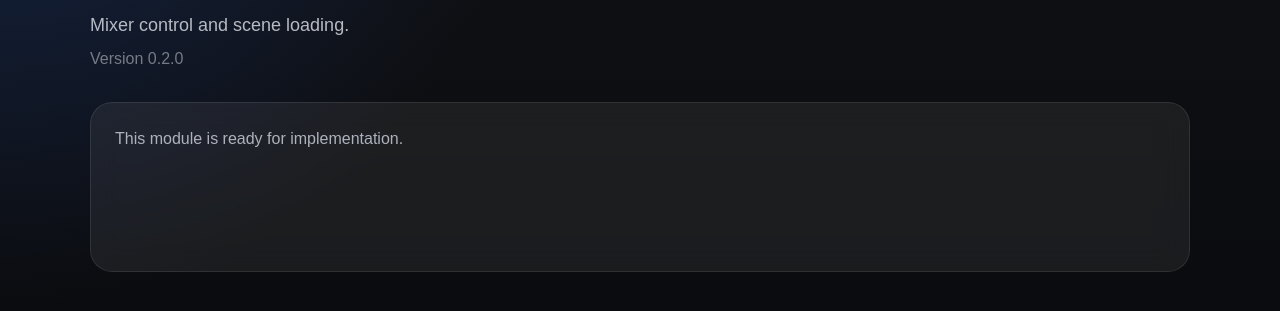
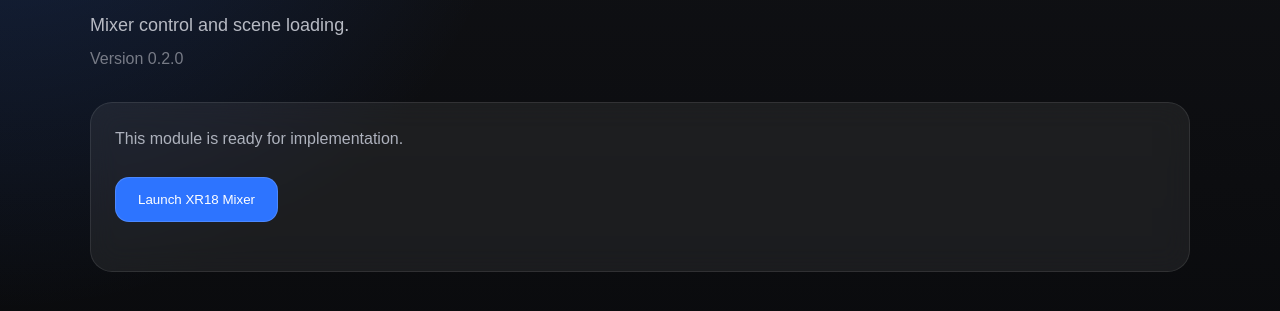
Before and after one commit to NativeSignals/native-signals-server, a FastAPI app: page /xr18 in a window 1280 px wide. Shown: the part 218-529 px from the top of the page. Run offline with FastAPI, Linux system fonts and the light colour scheme.

Commit message:
NSS v0.2.0 - System Status, XR18 launcher, noVNC and Prompter integration

```diff
--- a/app/routes/modules.py
+++ b/app/routes/modules.py
@@ -2,26 +2,34 @@ from fastapi import APIRouter, Request
 from fastapi.templating import Jinja2Templates
 from app.services.system_service import get_system_status
 from app.services.device_service import get_dashboard_devices
+from fastapi.responses import RedirectResponse
+
 
 router = APIRouter()
 templates = Jinja2Templates(directory="app/templates")
 
 
-def module_page(request: Request, title: str, subtitle: str):
+def module_page(request: Request, title: str, subtitle: str, launch_target=None):
     return templates.TemplateResponse(
         request=request,
         name="module.html",
         context={
             "title": title,
             "subtitle": subtitle,
-            "version": "0.2.0"
+            "version": "0.2.0",
+            "launch_target": launch_target
         }
     )
 
 
 @router.get("/xr18")
 async def xr18(request: Request):
-    return module_page(request, "XR18 Mixer", "Mixer control and scene loading.")
+    return module_page(
+        request,
+        "XR18 Mixer",
+        "Mixer control and scene loading.",
+        "xr18"
+    )
 
 
 @router.get("/boss/head-1")
@@ -35,8 +43,10 @@ async def boss_head_2(request: Request):
 
 
 @router.get("/prompter")
-async def prompter(request: Request):
-    return module_page(request, "Prompter", "Lyrics editor and stage prompter placeholder.")
+async def prompter():
+    return RedirectResponse(
+        url="http://192.168.0.104:5000"
+    )
 
 
 @router.get("/recording")
@@ -63,13 +73,6 @@ async def shutdown(request: Request):
 
 @router.get("/desktop")
 async def desktop(request: Request):
-    return templates.TemplateResponse(
-        request=request,
-        name="desktop.html",
-        context={
-            "title": "NSS Desktop",
-            "subtitle": "Browser-based remote control for the NSS Host.",
-            "version": "0.2.0",
-            "desktop_url": "http://192.168.0.238:6080"
-        }
+    return RedirectResponse(
+        url="http://192.168.0.238:6080/vnc.html?password=53625362&autoconnect=true"
     )
--- /dev/null
+++ b/app/static/js/launcher.js
@@ -0,0 +1,30 @@
+const launchButton = document.getElementById("launch-button");
+const launchStatus = document.getElementById("launch-status");
+
+if (launchButton) {
+    launchButton.addEventListener("click", async () => {
+        const target = launchButton.dataset.launchTarget;
+
+        launchButton.disabled = true;
+        launchStatus.textContent = "Starting...";
+
+        try {
+            const response = await fetch(`/api/launch/${target}`, {
+                method: "POST"
+            });
+
+            const data = await response.json();
+
+            if (data.status === "started") {
+                launchStatus.textContent = `${data.app} started successfully.`;
+            } else {
+                launchStatus.textContent = data.message || "Launch failed.";
+            }
+        } catch (error) {
+            launchStatus.textContent = "Request failed.";
+            console.error(error);
+        }
+
+        launchButton.disabled = false;
+    });
+}
--- a/app/templates/module.html
+++ b/app/templates/module.html
@@ -20,7 +20,23 @@
 
         <section class="panel">
             <p>This module is ready for implementation.</p>
+
+            {% if launch_target %}
+            <div class="action-row">
+                <button
+                    class="primary-button"
+                    id="launch-button"
+                    data-launch-target="{{ launch_target }}"
+                >
+                    Launch {{ title }}
+                </button>
+            </div>
+
+            <p class="hint" id="launch-status"></p>
+            {% endif %}
         </section>
+
+        <script src="/static/js/launcher.js"></script>
     </main>
 </body>
 </html>
```
Also changed, not shown: app/routes/api.py (+13 -6 lines), app/services/launcher_service.py (added, +25 -0 lines), 1 other file.
